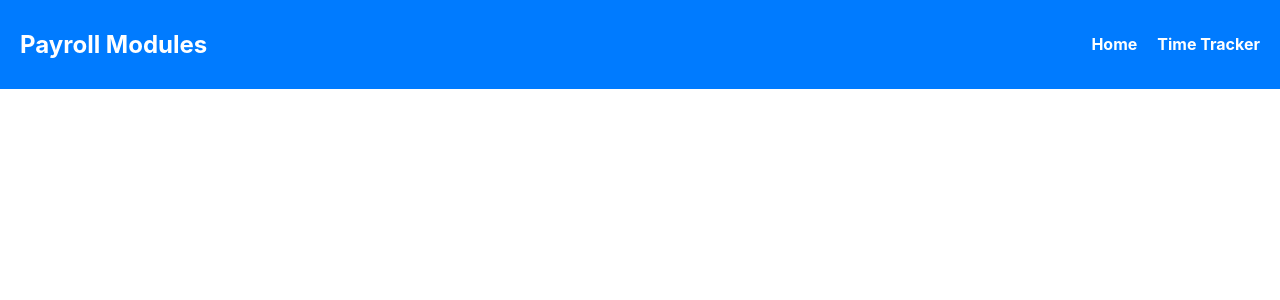
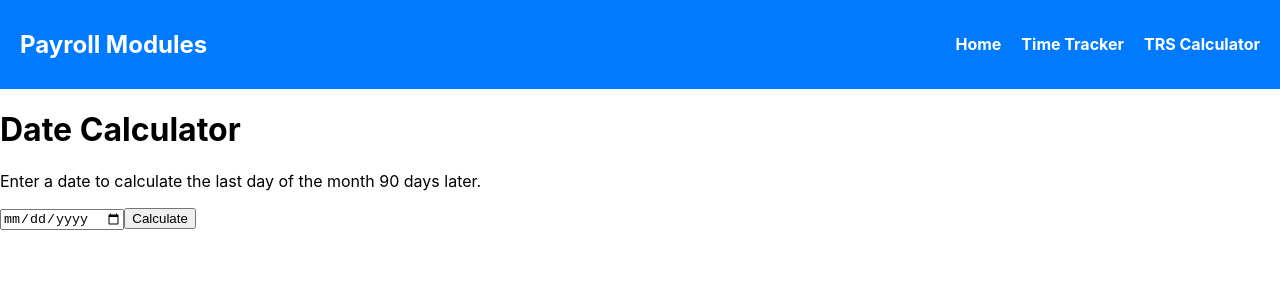
Before and after one commit to SuddsJE/payroll_project_v1, a React (Create React App) app: page /trs-calculator in a window 1280 px wide. Shown: the top 300 px of the page. Built offline with nearby package versions, Linux system fonts and the light colour scheme.

Commit message:
*Added a new TRS Calculator page

```diff
--- a/src/App.js
+++ b/src/App.js
@@ -3,6 +3,7 @@ import { BrowserRouter as Router, Routes, Route } from "react-router-dom";
 import Navbar from "./components/Navbar";
 import Home from "./pages/Home";
 import TimeTrackerPage from "./pages/TimeTrackerPage";
+import TrsCalculatorPage from "./pages/TrsCalculatorPage";
 
 function App() {
   return (
@@ -11,6 +12,7 @@ function App() {
       <Routes>
         <Route path="/" element={<Home />} />
         <Route path="/time-tracker" element={<TimeTrackerPage />} />
+        <Route path="/trs-calculator" element={<TrsCalculatorPage />} />
       </Routes>
     </div>
   );
--- a/src/components/Navbar.js
+++ b/src/components/Navbar.js
@@ -13,6 +13,9 @@ function Navbar() {
         <li>
           <Link to="/time-tracker">Time Tracker</Link>
         </li>
+        <li>
+          <Link to="/trs-calculator">TRS Calculator</Link>
+        </li>
       </ul>
     </nav>
   );
--- /dev/null
+++ b/src/components/TrsCalculator.js
@@ -0,0 +1,44 @@
+import React, { useState } from "react";
+
+function TrsCalculator() {
+  const [inputDate, setInputDate] = useState("");
+  const [resultDate, setResultDate] = useState("");
+
+  const calculateDate = () => {
+    if (!inputDate) {
+      setResultDate("Please enter a valid date.");
+      return;
+    }
+
+    const startDate = new Date(inputDate); // Convert the input date
+    const dateAfter90Days = new Date(startDate);
+    dateAfter90Days.setDate(dateAfter90Days.getDate() + 90); // Add 90 days
+
+    const lastDayOfMonth = new Date(
+      dateAfter90Days.getFullYear(),
+      dateAfter90Days.getMonth() + 1,
+      0
+    ); // Get the last day of the month
+
+    setResultDate(lastDayOfMonth.toDateString()); // Format the result
+  };
+
+  return (
+    <div>
+      <input
+        type="date"
+        value={inputDate}
+        onChange={(e) => setInputDate(e.target.value)}
+      />
+      <button onClick={calculateDate}>Calculate</button>
+      {resultDate && (
+        <div>
+          <h2>Result:</h2>
+          <p>{resultDate}</p>
+        </div>
+      )}
+    </div>
+  );
+}
+
+export default TrsCalculator;
--- /dev/null
+++ b/src/pages/TrsCalculatorPage.js
@@ -0,0 +1,14 @@
+import React from "react";
+import TrsCalculator from "../components/TrsCalculator";
+
+function TrsCalculatorPage() {
+  return (
+    <div>
+      <h1>Date Calculator</h1>
+      <p>Enter a date to calculate the last day of the month 90 days later.</p>
+      <TrsCalculator />
+    </div>
+  );
+}
+
+export default TrsCalculatorPage;
```
